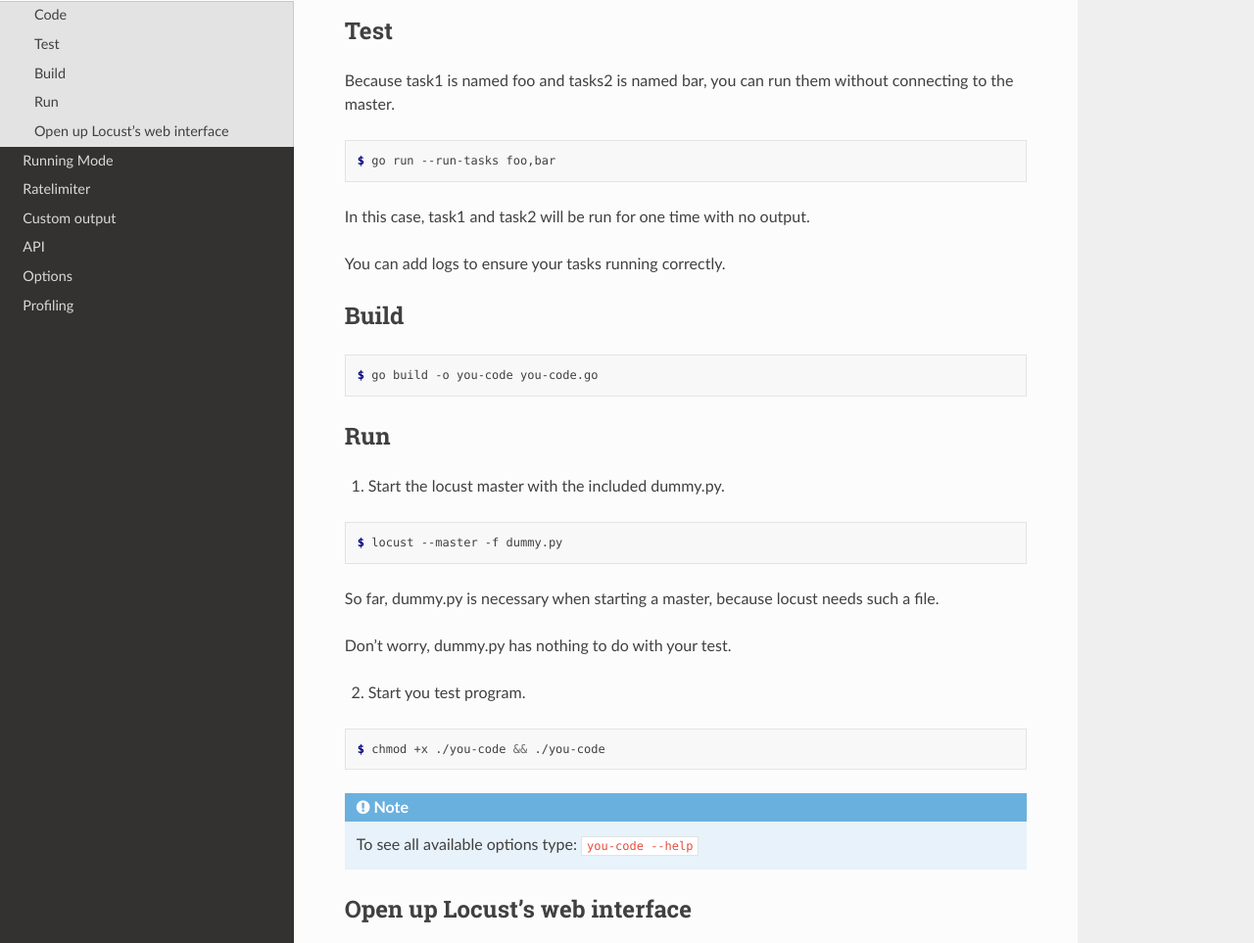
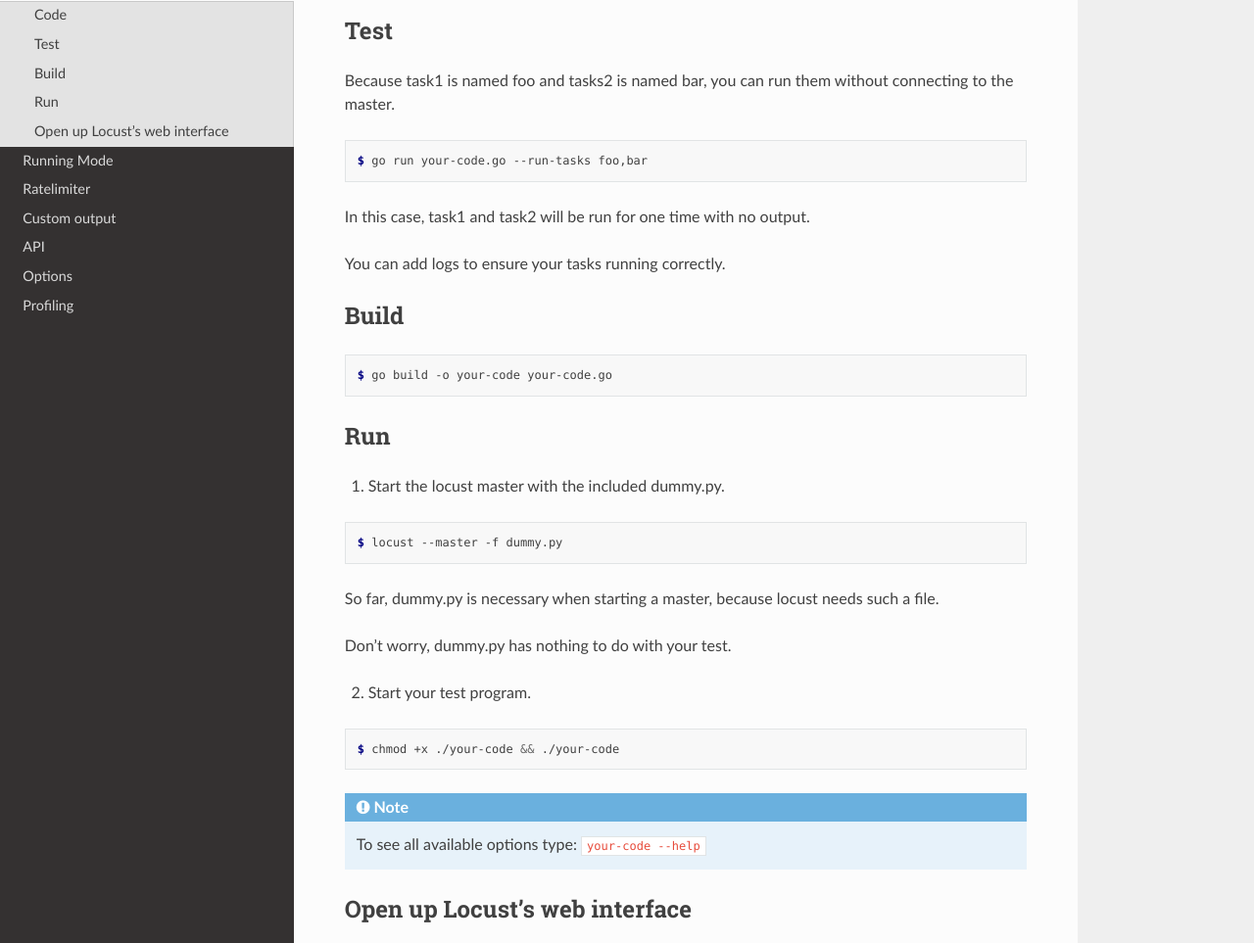
Before and after one commit to myzhan/boomer, a Sphinx documentation site: the page built from docs/source/quickstart.rst, in a window 1280 px wide and 1400 px high, scrolled down 946 px. Shown: the part 195-1158 px from the top of the window at 98% size. Built offline with Sphinx 7.4.7 and the Read the Docs theme 2.0.0, drawn with Linux system fonts in a browser that asks for light colours.

Commit message:
fix: typo

```diff
--- a/docs/source/quickstart.rst
+++ b/docs/source/quickstart.rst
@@ -67,7 +67,7 @@ Because task1 is named foo and tasks2 is named bar, you can run them without con
 
 .. code-block:: console
 
-    $ go run --run-tasks foo,bar
+    $ go run your-code.go --run-tasks foo,bar
 
 In this case, task1 and task2 will be run for one time with no output.
 
@@ -79,7 +79,7 @@ Build
 
 .. code-block:: console
 
-    $ go build -o you-code you-code.go
+    $ go build -o your-code your-code.go
 
 
 Run
@@ -95,15 +95,15 @@ So far, dummy.py is necessary when starting a master, because locust needs such
 
 Don't worry, dummy.py has nothing to do with your test.
 
-2. Start you test program.
+2. Start your test program.
 
 .. code-block:: console
 
-    $ chmod +x ./you-code && ./you-code
+    $ chmod +x ./your-code && ./your-code
 
 .. note::
 
-    To see all available options type: ``you-code --help``
+    To see all available options type: ``your-code --help``
 
 
 Open up Locust's web interface
```
